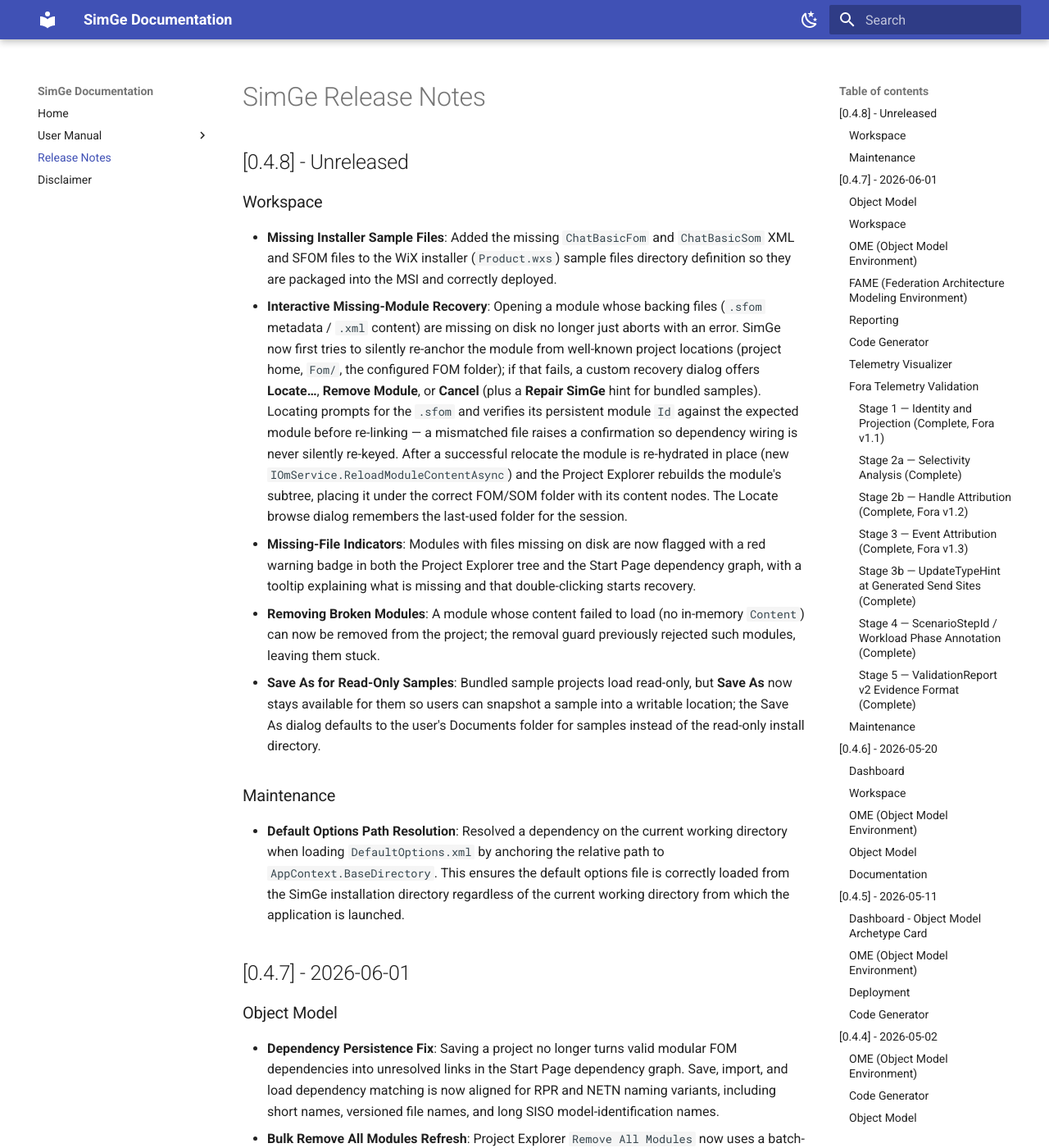
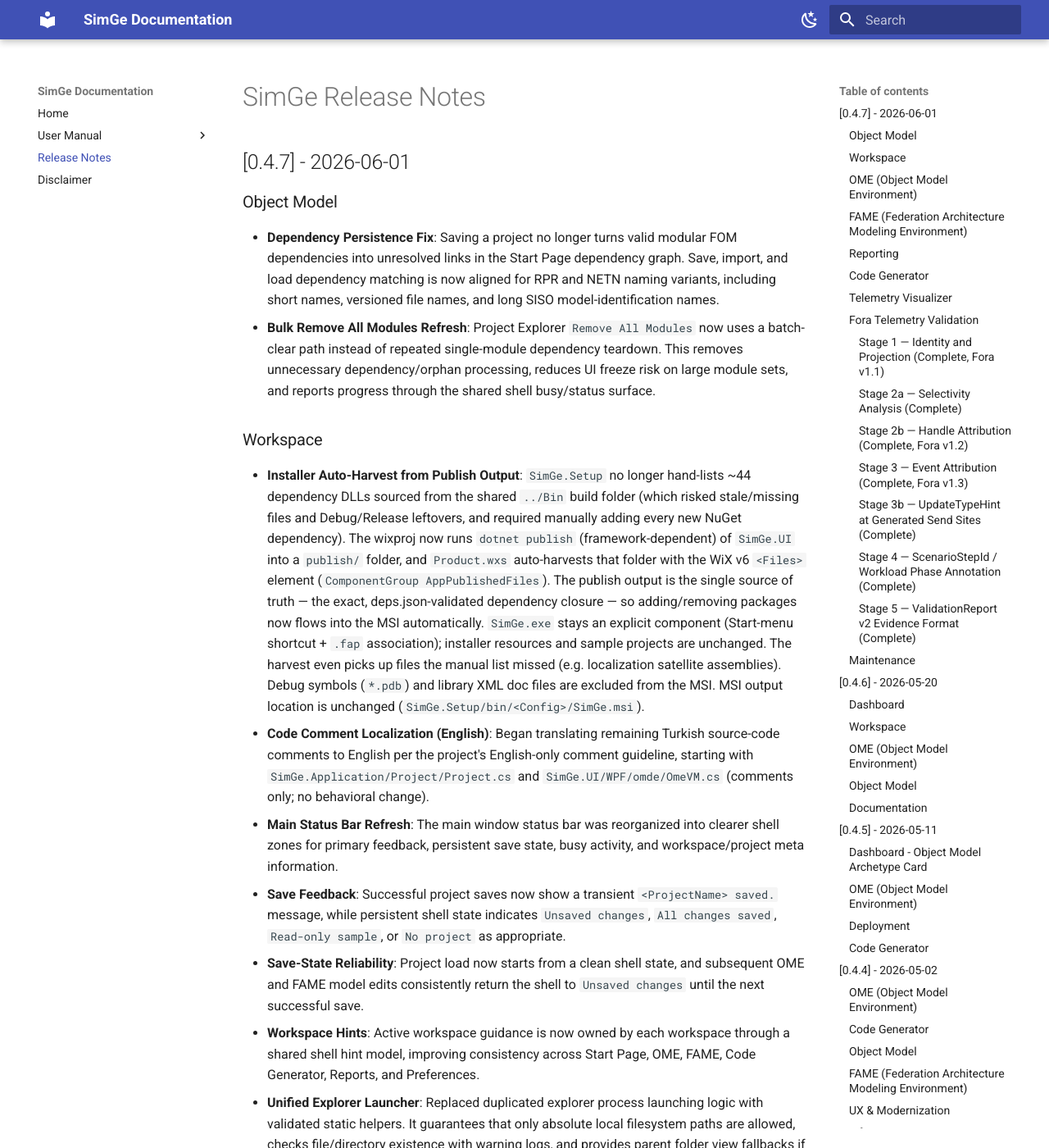
Before and after one commit to otopcu/simge-site, an MkDocs documentation site: the page built from docs/ReleaseNotes.md, in a window 1280 px wide and 1400 px high. Shown: the whole window at 82% size. Built offline with MkDocs 1.6.1 and Material for MkDocs 9.7.7, drawn with Linux system fonts in a browser that asks for light colours.

Commit message:
Publish documentation update (2026-06-02)

```diff
--- a/docs/ReleaseNotes.md
+++ b/docs/ReleaseNotes.md
@@ -1,16 +1,4 @@
 # SimGe Release Notes
-
-## [0.4.8] - Unreleased
-
-### Workspace
-- **Missing Installer Sample Files**: Added the missing `ChatBasicFom` and `ChatBasicSom` XML and SFOM files to the WiX installer (`Product.wxs`) sample files directory definition so they are packaged into the MSI and correctly deployed.
-- **Interactive Missing-Module Recovery**: Opening a module whose backing files (`.sfom` metadata / `.xml` content) are missing on disk no longer just aborts with an error. SimGe now first tries to silently re-anchor the module from well-known project locations (project home, `Fom/`, the configured FOM folder); if that fails, a custom recovery dialog offers **Locate…**, **Remove Module**, or **Cancel** (plus a **Repair SimGe** hint for bundled samples). Locating prompts for the `.sfom` and verifies its persistent module `Id` against the expected module before re-linking — a mismatched file raises a confirmation so dependency wiring is never silently re-keyed. After a successful relocate the module is re-hydrated in place (new `IOmService.ReloadModuleContentAsync`) and the Project Explorer rebuilds the module's subtree, placing it under the correct FOM/SOM folder with its content nodes. The Locate browse dialog remembers the last-used folder for the session.
-- **Missing-File Indicators**: Modules with files missing on disk are now flagged with a red warning badge in both the Project Explorer tree and the Start Page dependency graph, with a tooltip explaining what is missing and that double-clicking starts recovery.
-- **Removing Broken Modules**: A module whose content failed to load (no in-memory `Content`) can now be removed from the project; the removal guard previously rejected such modules, leaving them stuck.
-- **Save As for Read-Only Samples**: Bundled sample projects load read-only, but **Save As** now stays available for them so users can snapshot a sample into a writable location; the Save As dialog defaults to the user's Documents folder for samples instead of the read-only install directory.
-
-### Maintenance
-- **Default Options Path Resolution**: Resolved a dependency on the current working directory when loading `DefaultOptions.xml` by anchoring the relative path to `AppContext.BaseDirectory`. This ensures the default options file is correctly loaded from the SimGe installation directory regardless of the current working directory from which the application is launched.
 
 ## [0.4.7] - 2026-06-01
 
```
